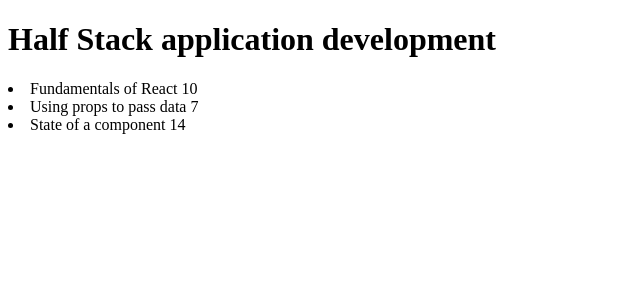
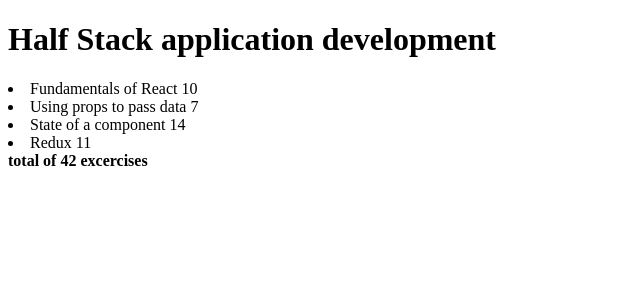
Before and after one commit to KMNTJ/fullstack-open, a React (Vite) app: page / in a window 1280 px wide. Shown: the top 300 px of the page, without its empty margins (0-640 px from the left). Built offline with nearby package versions, Linux system fonts and the light colour scheme.

Commit message:
2.2 kurssitiedot step7 done

```diff
--- a/src/App.jsx
+++ b/src/App.jsx
@@ -2,32 +2,6 @@
   let courseName = props.course.name;
   return <h1>{courseName}</h1>;
 };
-
-// const Content = (props) => {
-//   let content = [];
-//   props.course.parts.forEach((part) => {
-//     content.push(<Part part={part}></Part>);
-//   });
-//   return <>{content}</>;
-// };
-
-// const Part = (props) => {
-//   let part = props.part;
-//   return (
-//     <div>
-//       <p>{part.name}</p>
-//       <p>{part.excercises}</p>
-//     </div>
-//   );
-// };
-
-// const Total = (props) => {
-//   let total = 0;
-//   props.course.parts.forEach((part) => {
-//     total += part.excercises;
-//   });
-//   return <p>{`Number of exercises ${total}`}</p>;
-// };
 
 const Part = ({ part }) => {
   return (
@@ -50,6 +24,14 @@
   );
 };
 
+const Total = ({ course }) => {
+  let total = 0;
+  course.parts.forEach((x) => {
+    total = total + x.excercises;
+  });
+  return <b>total of {total} excercises</b>;
+};
+
 const App = () => {
   const course = {
     name: "Half Stack application development",
@@ -69,18 +51,20 @@
         name: "State of a component",
         excercises: 14,
       },
+      {
+        id: 4,
+        name: "Redux",
+        excercises: 11,
+      },
     ],
   };
 
   return (
     <div>
       <Course course={course}></Course>
+      <Total course={course}></Total>
     </div>
   );
 };
 
-// <Header course={course}></Header>
-// <Content course={course}></Content>
-// <Total course={course}></Total>
-
 export default App;
```
